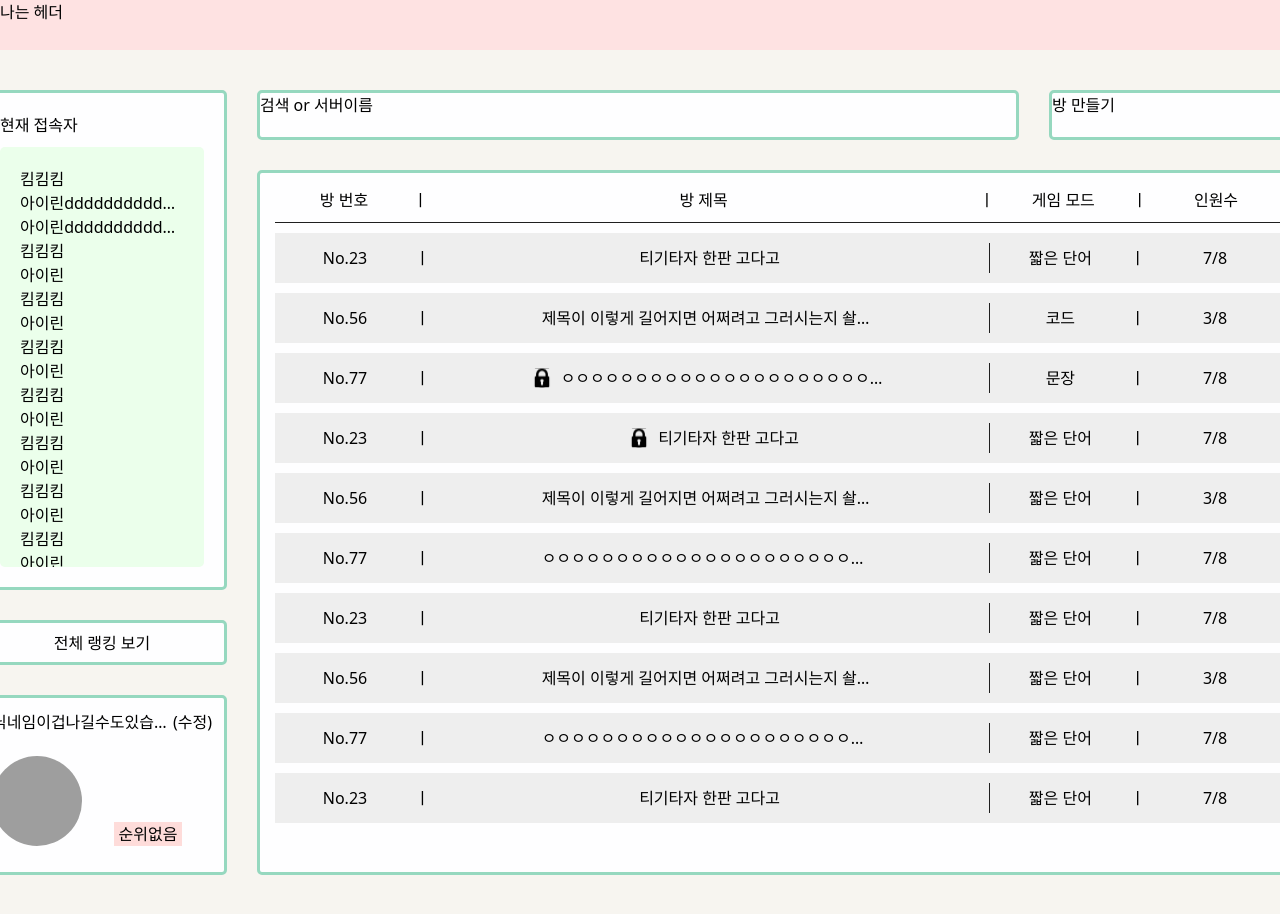
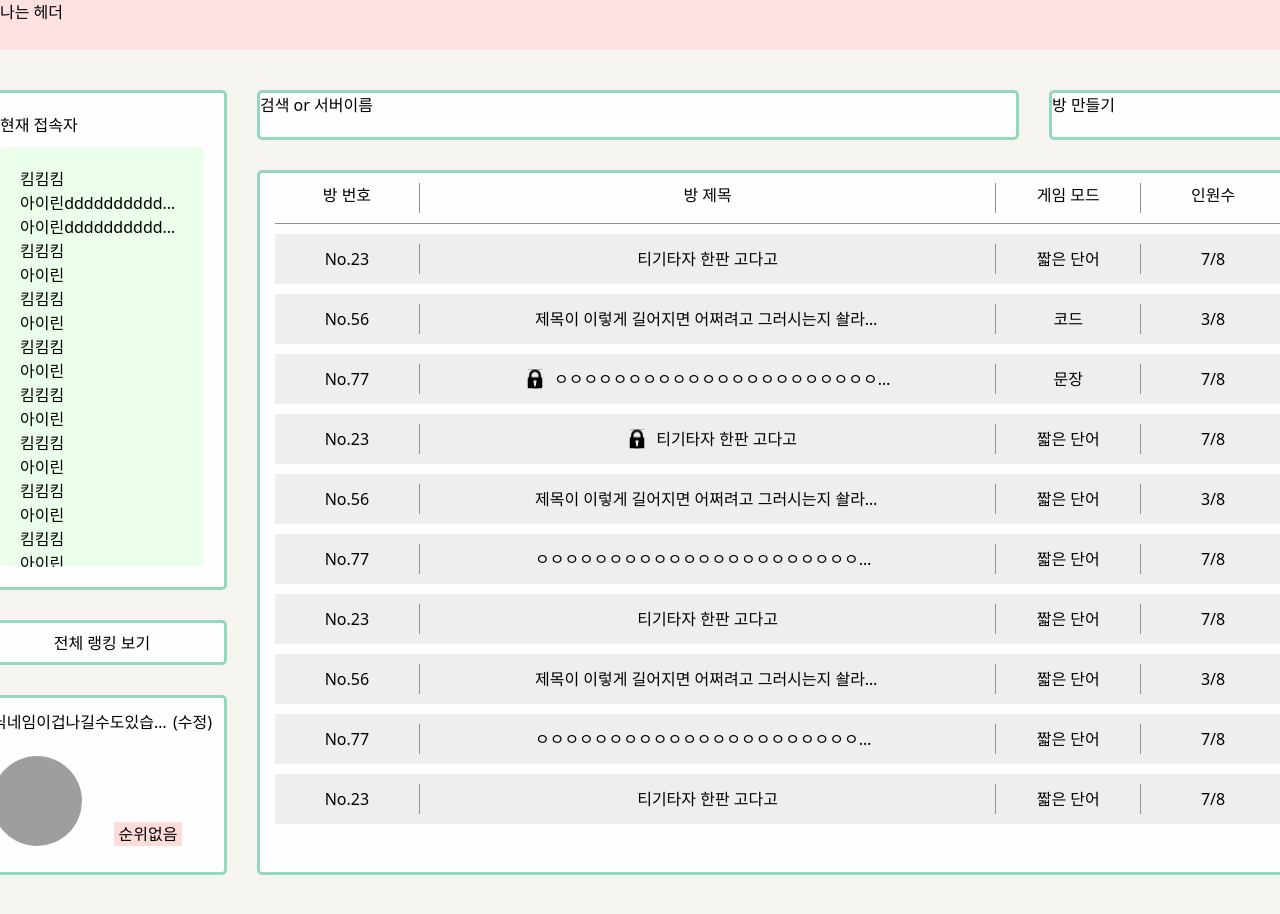
Before and after one commit to Team-E2I4/Team-E2I4-TiKiTaza-FE, a React (Vite) app: page /main in a window 1280 px wide. Shown: the top 914 px of the page. Built offline with nearby package versions, Linux system fonts and the light colour scheme; grey boxes are pictures that could not be loaded.

Commit message:
[🎨style]: GameRoomList 내부 구분선 모두 Divider로 변경

```diff
--- a/src/pages/MainPage/GameRoomList.tsx
+++ b/src/pages/MainPage/GameRoomList.tsx
@@ -105,8 +105,8 @@ const DUMMY_DATA: GameRoomListItemProps[] = [
 const GameRoomList = () => {
   return (
     <article className='bg-white rounded-[0.5rem] border-solid border-[0.3rem] border-green-100 row-start-2 col-start-1 col-span-2'>
-      <ul className='flex flex-col items-center p-[1.5rem] gap-[1rem]'>
-        <li className='flex w-full'>
+      <ul className='flex flex-col items-center px-[1.5rem]'>
+        <li className='flex w-full h-[5rem]  py-[1rem]'>
           {GAME_ROOM_LIST_CATEGORY.map((category, i) => (
             <>
               <span
@@ -114,13 +114,18 @@ const GameRoomList = () => {
                 className={`text-center ${category === '방 제목' ? 'flex-[4_0_0]' : 'flex-1'}`}>
                 {category}
               </span>
-              {i !== category.length && <span>ㅣ</span>}
+              {i !== category.length && (
+                <Divider
+                  orientation='vertical'
+                  className='border-gray-200'
+                />
+              )}
             </>
           ))}
         </li>
-        <Divider />
+        <Divider className='border-gray-200' />
         <li className='w-full'>
-          <ul className='w-full flex flex-col gap-[1rem] max-h-[60rem] overflow-y-auto scrollbar-hide'>
+          <ul className='w-full flex flex-col gap-[1rem] max-h-[60rem] overflow-y-auto scrollbar-hide first:pt-[1rem]'>
             {DUMMY_DATA.map(
               ({ roomNumber, title, isLocked, mode, headCount }) => (
                 <GameRoomListItem
--- a/src/pages/MainPage/GameRoonListItem.tsx
+++ b/src/pages/MainPage/GameRoonListItem.tsx
@@ -26,7 +26,10 @@ const GameRoomListItem = ({
   return (
     <li className='h-[5rem] flex items-center shrink-0 w-full py-[1rem] bg-gray-10 hover:bg-coral-50 cursor-pointer'>
       <span className='text-center truncate flex-1'>{`No.${roomNumber}`}</span>
-      <span>ㅣ</span>
+      <Divider
+        orientation='vertical'
+        className='border-gray-200'
+      />
       <div className='flex-[4_0_0] truncate flex justify-center'>
         {isLocked && (
           <img
@@ -37,9 +40,15 @@ const GameRoomListItem = ({
         )}
         <span className='text-center truncate max-w-[60%]'>{title}</span>
       </div>
-      <Divider orientation='vertical' />
+      <Divider
+        orientation='vertical'
+        className='border-gray-200'
+      />
       <span className='text-center truncate flex-1'>{MODE_TYPE[mode]}</span>
-      <span>ㅣ</span>
+      <Divider
+        orientation='vertical'
+        className='border-gray-200'
+      />
       <span className='text-center truncate flex-1'>{`${headCount}/${MAX_ROOM_HEAD_COUNT}`}</span>
     </li>
   );
```
